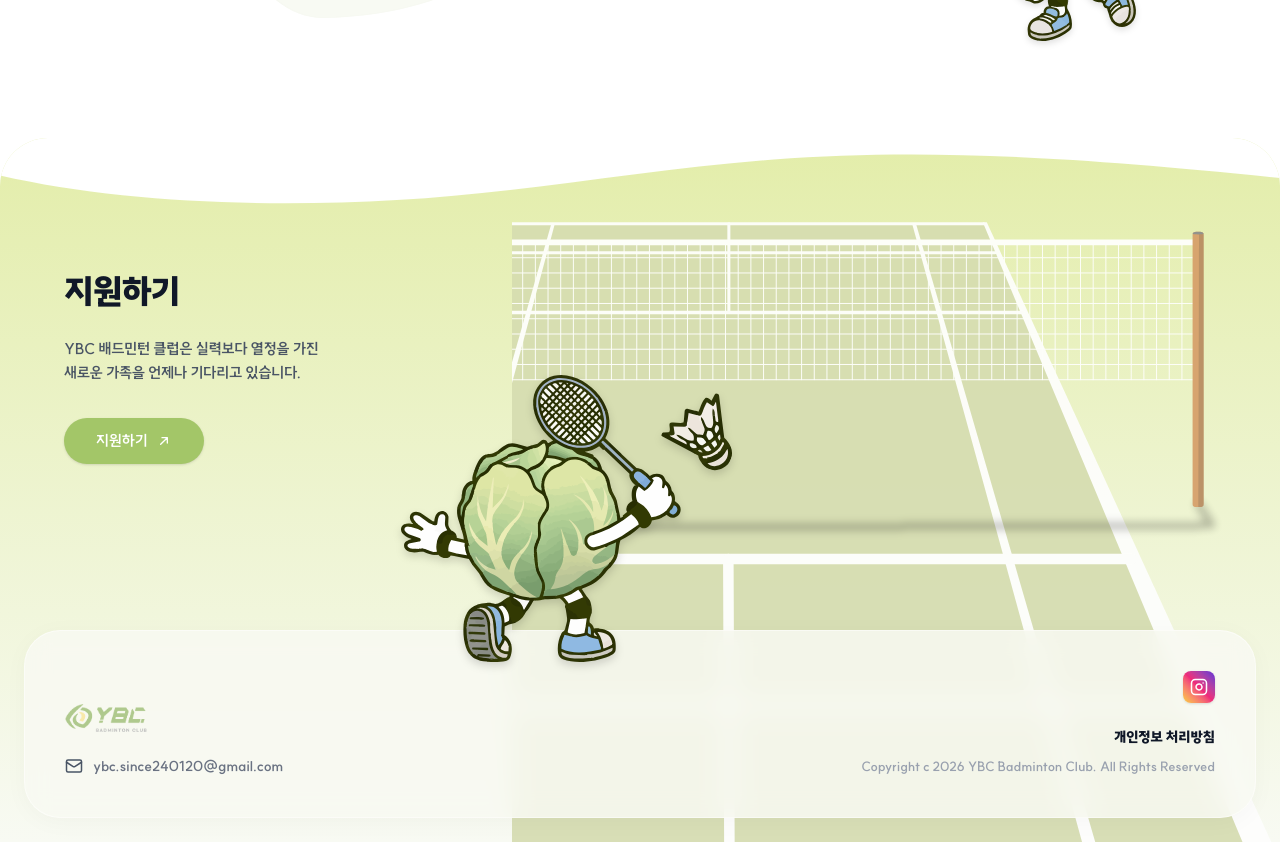
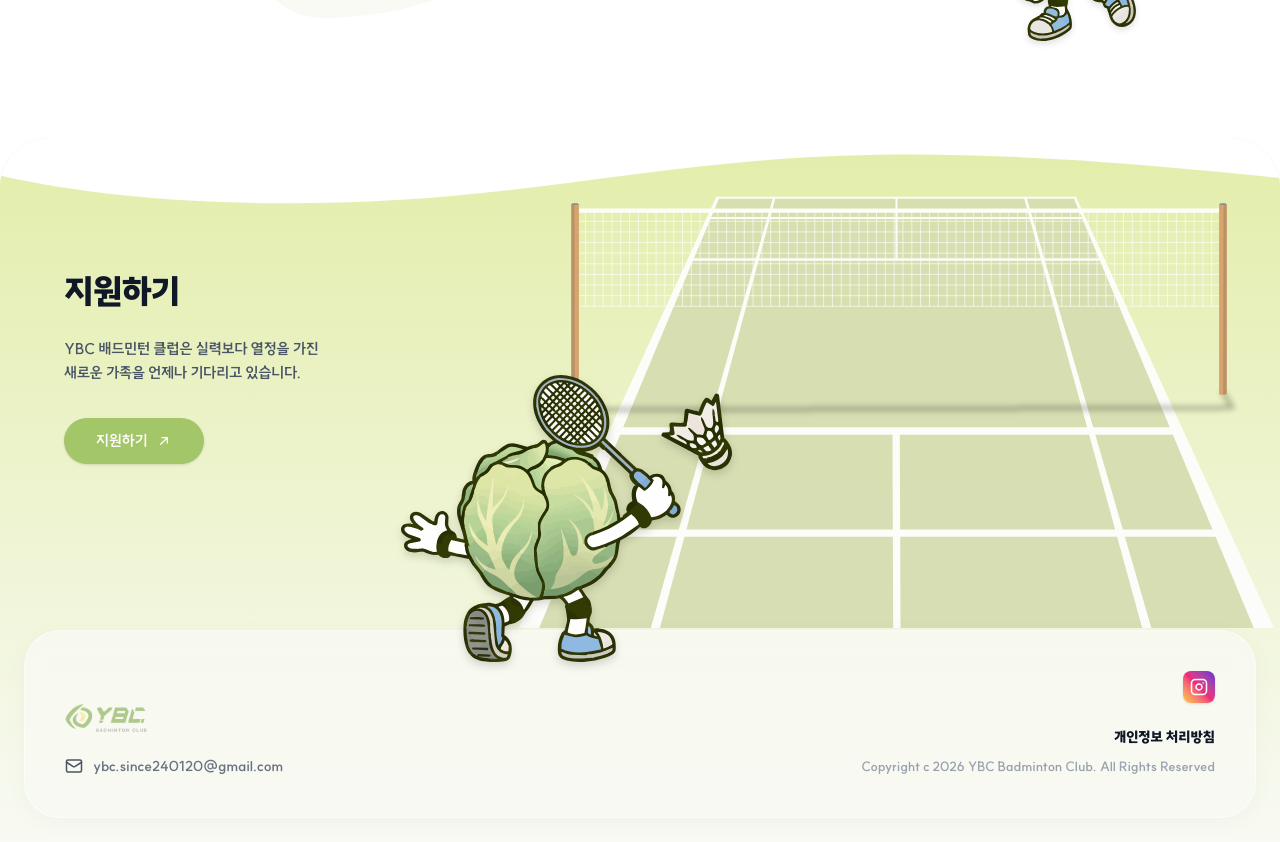
Before and after one commit to YBC-badminton/YBC-FE, a Next.js app: page /past-activities in a window 1280 px wide. Shown: the part 2660-3502 px from the top of the page. Built offline with nearby package versions, Linux system fonts and the light colour scheme; a web font is replaced by a local one.

Commit message:
fix: 지난활동 지원하기 코트 배경 잘림 수정 (object-cover→contain)
메인페이지 지원하기 섹션과 동일하게 object-contain 적용해
코트 이미지가 잘리지 않고 전체가 보이도록 통일.

```diff
--- a/app/(main)/past-activities/page.tsx
+++ b/app/(main)/past-activities/page.tsx
@@ -357,7 +357,7 @@ export default function PastActivitiesPage() {
                 <img
                     src="/images/court-bg.svg"
                     alt="배드민턴 코트 배경"
-                    className="w-full md:w-[60%] object-cover object-right-top opacity-30 md:opacity-90"
+                    className="w-full md:w-[60%] object-contain object-right-top opacity-30 md:opacity-90"
                 />
                 </div>
 
```
